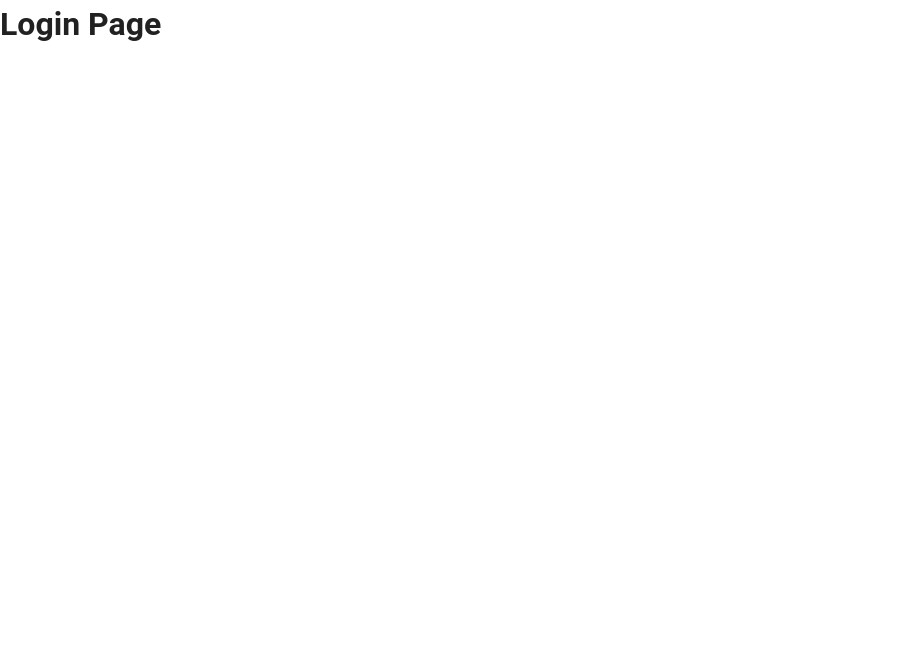
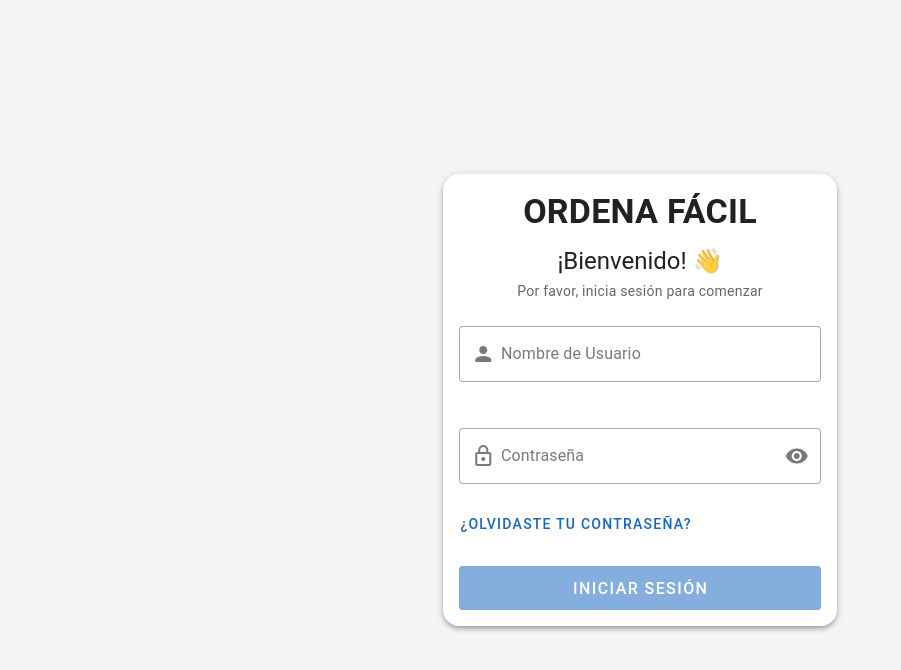
Before and after one commit to marcosismael21/ordena_facil_web, a Nuxt app: page /login in a window 1280 px wide. Before the commit this address had no page. Shown: the top 670 px of the page, without its empty margins (0-901 px from the left). Built offline with nearby package versions, Linux system fonts and the light colour scheme.

Commit message:
mejorando el login

```diff
--- a/pages/login.vue
+++ b/pages/login.vue
@@ -1,11 +1,146 @@
 <template>
-  <div>
-    <h1>Login Page</h1>
+  <div class="d-flex align-center justify-center" style="height: 100vh; background-color: #f5f5f5;">
+    <v-card class="auth-card mx-auto" max-width="460" elevation="4">
+      <!-- Logo y Título -->
+      <v-card-item class="justify-center text-center pb-2">
+        <v-card-title class="text-h4 font-weight-bold">
+          ORDENA FÁCIL
+        </v-card-title>
+      </v-card-item>
+
+      <v-card-text class="text-center pb-2">
+        <h4 class="text-h5 mb-1">
+          ¡Bienvenido! 👋
+        </h4>
+        <p class="text-body-2 text-medium-emphasis">
+          Por favor, inicia sesión para comenzar
+        </p>
+      </v-card-text>
+
+      <v-card-text>
+        <v-form @submit.prevent="handleLogin" ref="form">
+          <v-row>
+            <!-- Usuario -->
+            <v-col cols="12">
+              <v-text-field v-model="usuario" label="Nombre de Usuario" placeholder="juanDiaz"
+                prepend-inner-icon="mdi-account" variant="outlined" :rules="[rules.required]"
+                :error-messages="errorMessage" :disabled="isLoading"></v-text-field>
+            </v-col>
+
+            <!-- Contraseña -->
+            <v-col cols="12">
+              <v-text-field v-model="clave" label="Contraseña" placeholder="············"
+                prepend-inner-icon="mdi-lock-outline" :append-inner-icon="isPasswordVisible ? 'mdi-eye-off' : 'mdi-eye'"
+                :type="isPasswordVisible ? 'text' : 'password'" variant="outlined"
+                @click:append-inner="isPasswordVisible = !isPasswordVisible" :rules="[rules.required]"
+                :error-messages="errorMessage" :disabled="isLoading"></v-text-field>
+
+              <div class="d-flex align-center justify-space-between flex-wrap mb-6">
+                <v-btn variant="text" color="primary" class="px-0" @click="forgotPassword" :disabled="isLoading">
+                  ¿Olvidaste tu contraseña?
+                </v-btn>
+              </div>
+
+              <v-btn block color="primary" size="large" type="submit" :loading="isLoading" :disabled="!formIsValid">
+                Iniciar Sesión
+              </v-btn>
+            </v-col>
+          </v-row>
+        </v-form>
+      </v-card-text>
+    </v-card>
+
+    <v-snackbar v-model="isSnackbarVisible" :color="snackbarColor" timeout="3000" location="top">
+      {{ snackbarMessage }}
+    </v-snackbar>
   </div>
 </template>
 
 <script setup>
 definePageMeta({
-  layout: 'login'
+  layout: 'login',
 })
+
+const runtimeConfig = useRuntimeConfig()
+const form = ref(null)
+const router = useRouter()
+const route = useRoute()
+
+const usuario = ref("")
+const clave = ref("")
+const isPasswordVisible = ref(false)
+const isLoading = ref(false)
+const errorMessage = ref("")
+const isSnackbarVisible = ref(false)
+const snackbarMessage = ref("")
+const snackbarColor = ref("success")
+const formIsValid = ref(false)
+
+const rules = {
+  required: v => !!v || 'Este campo es requerido',
+}
+
+watch([usuario, clave], async () => {
+  formIsValid.value = !!usuario.value && !!clave.value
+})
+
+const handleLogin = async () => {
+  try {
+    const { valid } = await form.value?.validate()
+    if (!valid) return
+    isLoading.value = true
+    errorMessage.value = "";
+
+    await new Promise(resolve => setTimeout(resolve, 1000))
+
+    const response = await $fetch(runtimeConfig.public.apiBase + "/colaborador/login", {
+      method: "POST",
+      headers: {
+        "Content-Type": "application/json",
+        'x-api-key': runtimeConfig.public.apiKey
+      },
+      body: {
+        usuario: usuario.value,
+        clave: clave.value,
+      },
+    })
+
+    if (response.ok) {
+      // Guardar token
+      const token = useCookie('token')
+      token.value = response.token
+
+      // Mostrar mensaje de éxito
+      snackbarColor.value = "success"
+      snackbarMessage.value = "¡Inicio de sesión exitoso!"
+      isSnackbarVisible.value = true
+
+      // Redireccionar
+      await router.replace(route.query.to ?? "/")
+    } else {
+      snackbarColor.value = "error"
+      snackbarMessage.value = response.mensage || "Error al iniciar sesión"
+      isSnackbarVisible.value = true
+    }
+  } catch (error) {
+    console.error("Login error:", error)
+    snackbarColor.value = "error"
+    snackbarMessage.value = "Error al iniciar sesión. Por favor, verifica tus credenciales."
+    isSnackbarVisible.value = true
+    errorMessage.value = "Credenciales inválidas"
+  } finally {
+    isLoading.value = false;
+  }
+}
+
+const forgotPassword = () => {
+  // Implementar navegación a recuperar contraseña
+}
+
 </script>
+
+<style scoped>
+.auth-card {
+  border-radius: 1rem;
+}
+</style>
```
